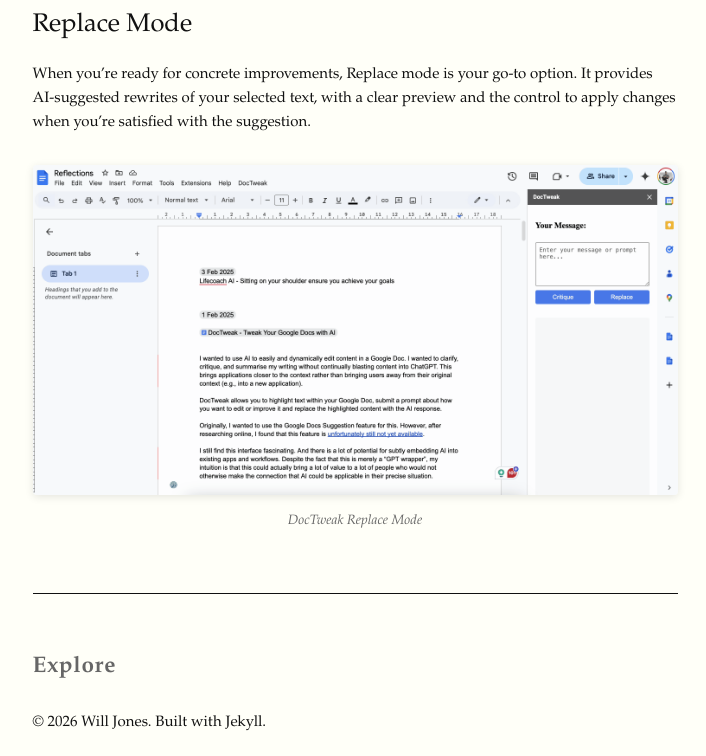
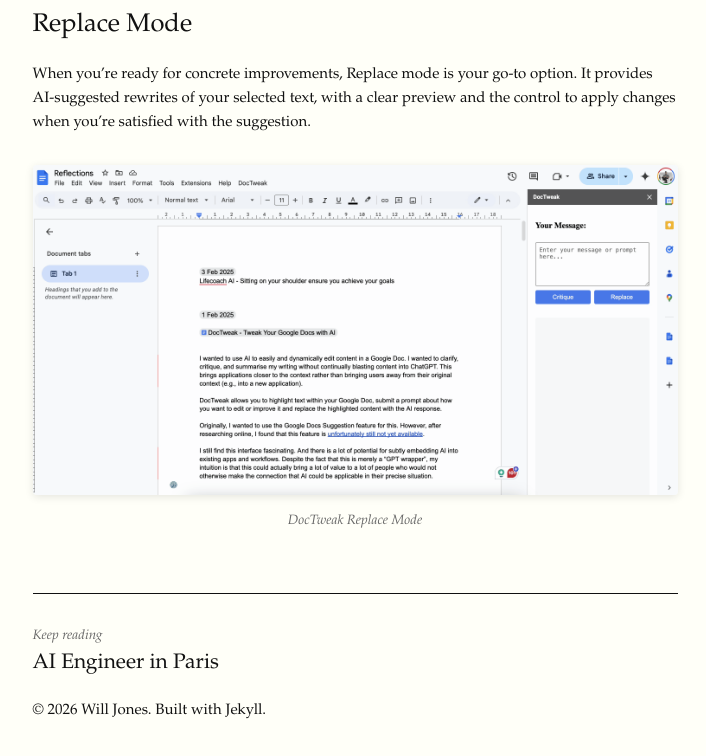
Before and after one commit to willgdjones/willgdjones.github.io, a Jekyll site: the page built from _essays/doctweak-2025.md, in a window 1280 px wide. Shown: the part 1811-2567 px from the top of the page, without its empty margins (285-991 px from the left). Built offline with Jekyll 4.4.1, drawn with Linux system fonts in a browser that asks for light colours.

Commit message:
Add links to bottom of blog

```diff
--- a/_layouts/post.html
+++ b/_layouts/post.html
@@ -14,18 +14,31 @@
     </div>
 </article>
 
-<div class="random-essays">
-    <h2>Explore</h2>
-    <ul class="essay-list">
-        {% assign other_essays = site.essays | where_exp:"essay", "essay.url != page.url" %}
-        {% assign essay = other_essays | sample: 1 | first %}
-        <li class="essay-item">
-            <h3 class="essay-title">
-                <a href="{{ essay.url | relative_url }}">{{ essay.title }}</a>
-            </h3>
-            <time class="essay-date" datetime="{{ essay.date | date_to_xmlschema }}">
-                {{ essay.date | date: "%B %-d, %Y" }}
-            </time>
-        </li>
-    </ul>
+<div class="random-post-suggestion">
+    <span class="suggestion-label">Keep reading</span>
+    <h3 class="suggestion-title">
+        <a href="#" id="random-post-link" class="suggestion-link"></a>
+    </h3>
 </div>
+
+<script>
+(function() {
+    const allEssays = [
+        {% for essay in site.essays %}
+        {% if essay.url != page.url %}
+        {
+            title: {{ essay.title | jsonify }},
+            url: {{ essay.url | relative_url | jsonify }}
+        }{% unless forloop.last %},{% endunless %}
+        {% endif %}
+        {% endfor %}
+    ].filter(e => e.title);
+
+    if (allEssays.length > 0) {
+        const randomEssay = allEssays[Math.floor(Math.random() * allEssays.length)];
+        const link = document.getElementById('random-post-link');
+        link.href = randomEssay.url;
+        link.textContent = randomEssay.title;
+    }
+})();
+</script>
--- a/assets/css/tufte.css
+++ b/assets/css/tufte.css
@@ -376,21 +376,29 @@
     padding-left: 1.5rem;
 }
 
-/* Home page specific styles */
-.random-essays {
+/* Random post suggestion */
+.random-post-suggestion {
     margin-top: 4rem;
     padding-top: 2rem;
     border-top: 1px solid var(--text-color);
 }
 
-.random-essays h2 {
-    margin-bottom: 2rem;
-    font-size: 1.5rem;
-    color: var(--side-note-color);
-    font-weight: bold;
-    letter-spacing: 0.03em;
+.suggestion-link {
+    color: var(--text-color);
+    border-bottom: none;
 }
 
-.random-essays .essay-list {
-    margin-top: 0;
+.suggestion-link:hover {
+    border-bottom: 1px solid var(--text-color);
 }
+
+.suggestion-label {
+    color: var(--side-note-color);
+    font-size: 0.9rem;
+    font-style: italic;
+}
+
+.suggestion-title {
+    font-size: 1.4rem;
+    margin-top: 0.25rem;
+}
```
